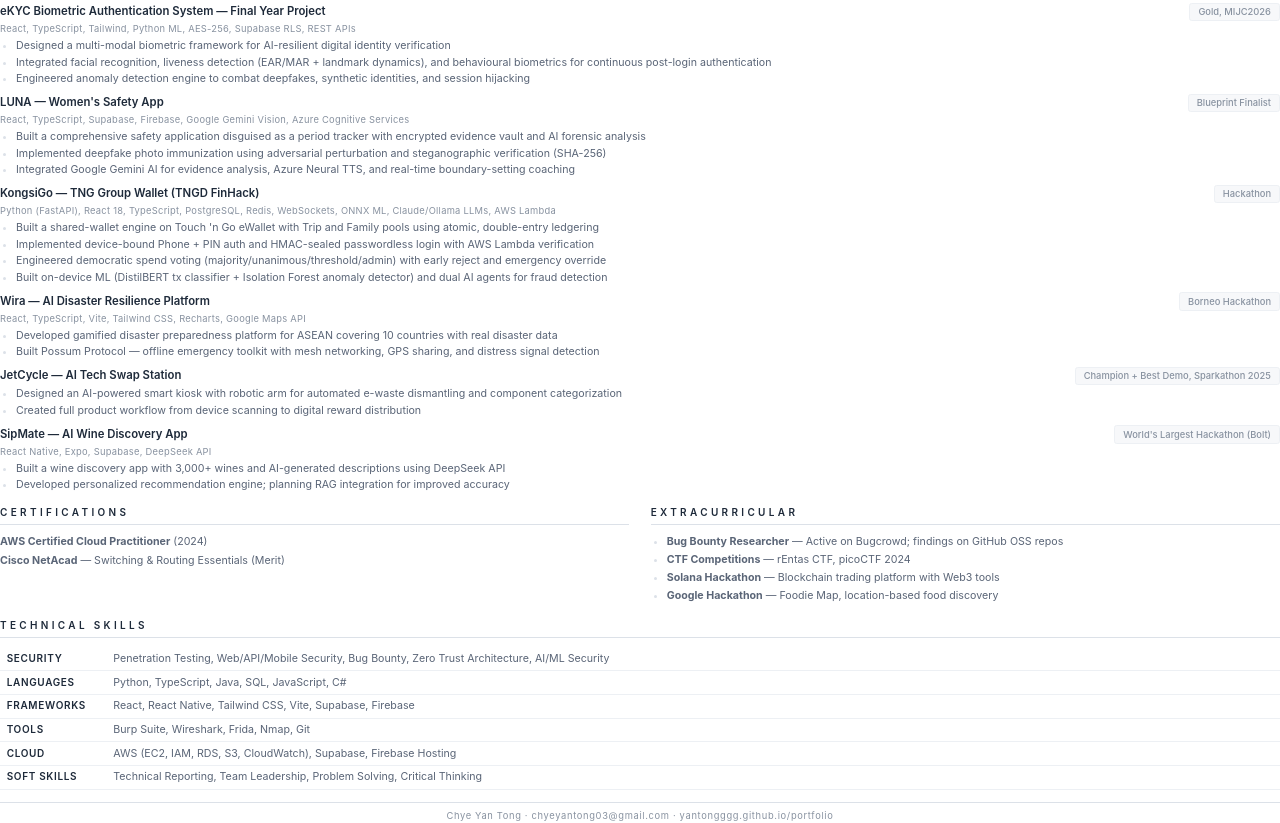
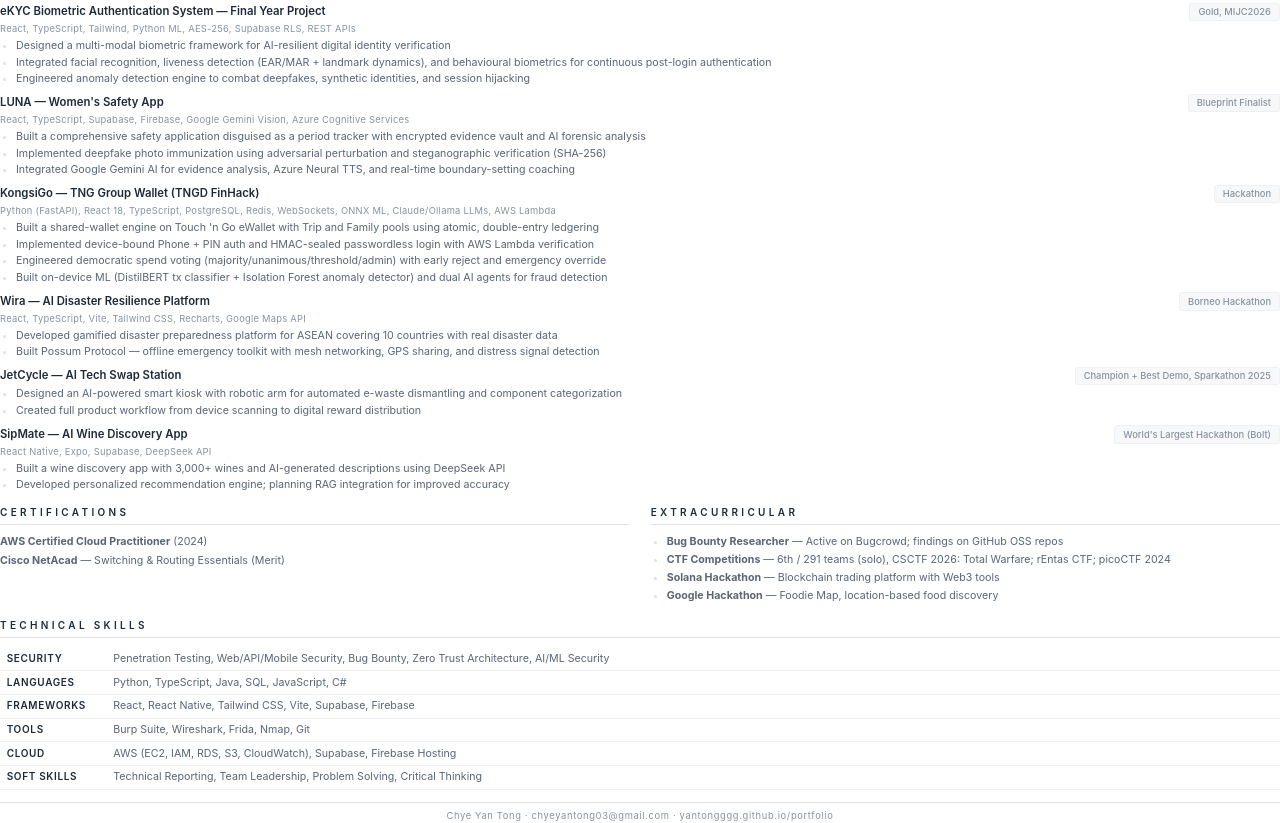
Before and after one commit to yantongggg/portfolio, a plain HTML site: page resume_print.html in a window 1280 px wide. Shown: the part 1234-2057 px from the top of the page. Drawn offline with Linux system fonts and the light colour scheme.

Commit message:
Add CSCTF 2026 6th place to résumé
Co-Authored-By: Claude Opus 5.5 <noreply@anthropic.com>

```diff
--- a/resume_print.html
+++ b/resume_print.html
@@ -631,7 +631,7 @@
             <div class="section-title">Extracurricular</div>
             <ul class="extras-list">
                 <li><strong>Bug Bounty Researcher</strong> — Active on Bugcrowd; findings on GitHub OSS repos</li>
-                <li><strong>CTF Competitions</strong> — rEntas CTF, picoCTF 2024</li>
+                <li><strong>CTF Competitions</strong> — 6th / 291 teams (solo), CSCTF 2026: Total Warfare; rEntas CTF; picoCTF 2024</li>
                 <li><strong>Solana Hackathon</strong> — Blockchain trading platform with Web3 tools</li>
                 <li><strong>Google Hackathon</strong> — Foodie Map, location-based food discovery</li>
             </ul>
```
Also changed, not shown: 2 other files.
